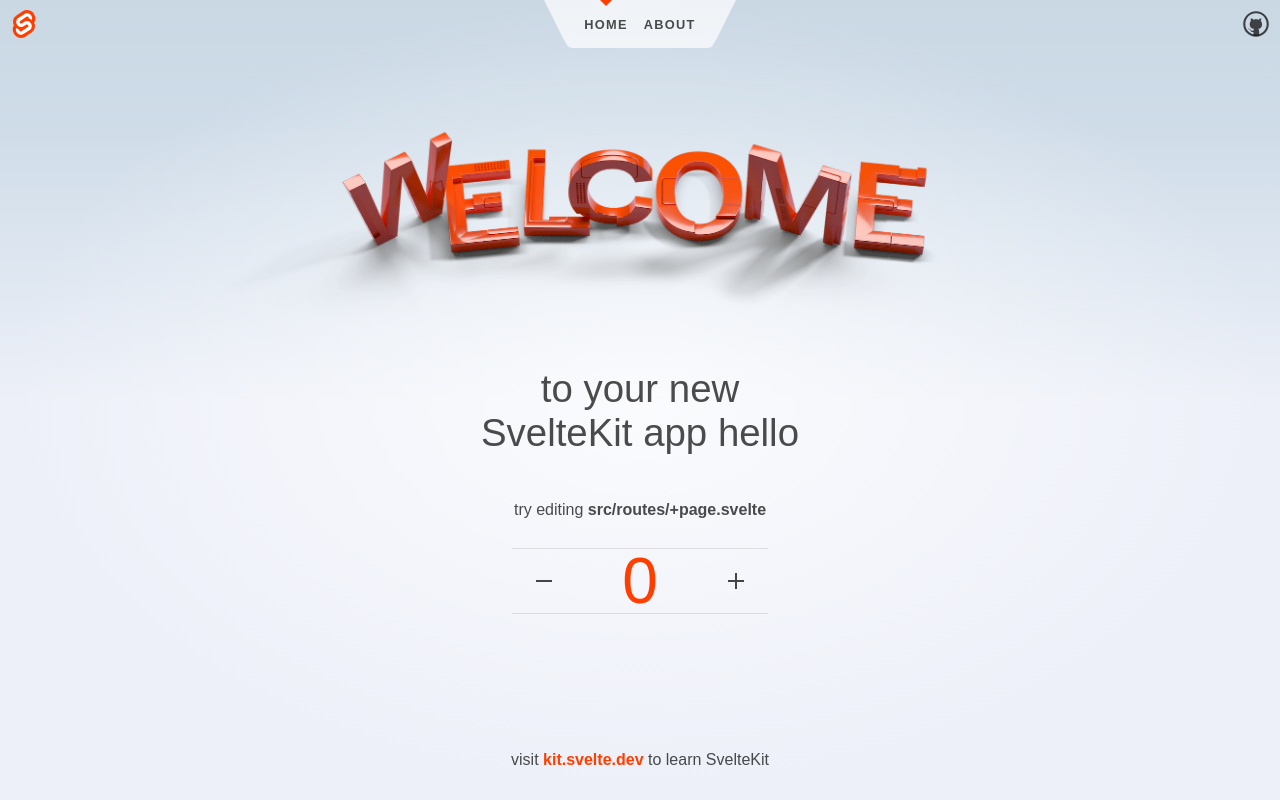
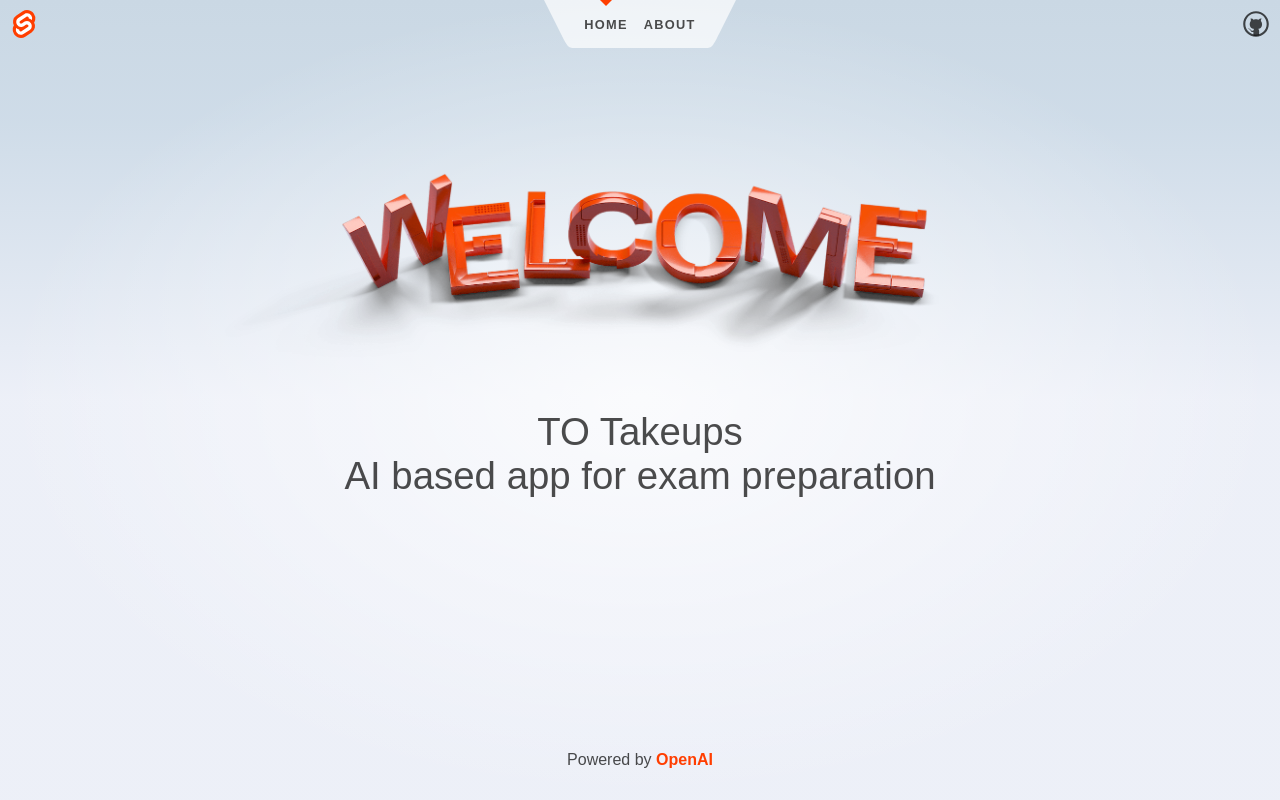
Before and after one commit to prasadchitalepc/neetbot, a SvelteKit app: page / in a window 1280 px wide. Built offline with nearby package versions, Linux system fonts and the light colour scheme.

Commit message:
2 files modified

```diff
--- a/src/routes/+layout.svelte
+++ b/src/routes/+layout.svelte
@@ -11,7 +11,7 @@
 	</main>
 
 	<footer>
-		<p>visit <a href="https://kit.svelte.dev">kit.svelte.dev</a> to learn SvelteKit</p>
+		<p>Powered by <a href="https://openai.com">OpenAI</a> </p>
 	</footer>
 </div>
 
--- a/src/routes/+page.svelte
+++ b/src/routes/+page.svelte
@@ -18,14 +18,10 @@
 			</picture>
 		</span>
 
-		to your new<br />SvelteKit app hello
+		TO Takeups<br />AI based app for exam preparation
 	</h1>
 
-	<h2>
-		try editing <strong>src/routes/+page.svelte</strong>
-	</h2>
 
-	<Counter />
 </section>
 
 <style>
```
